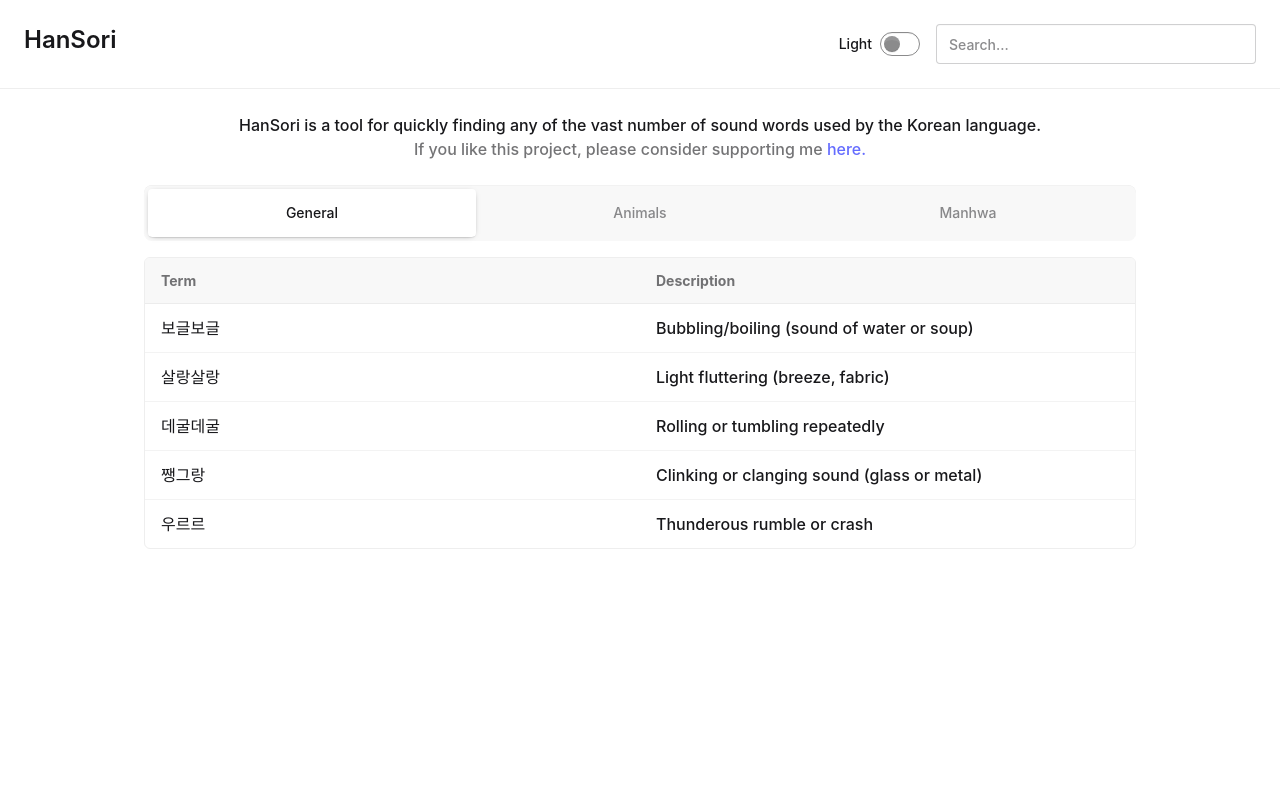
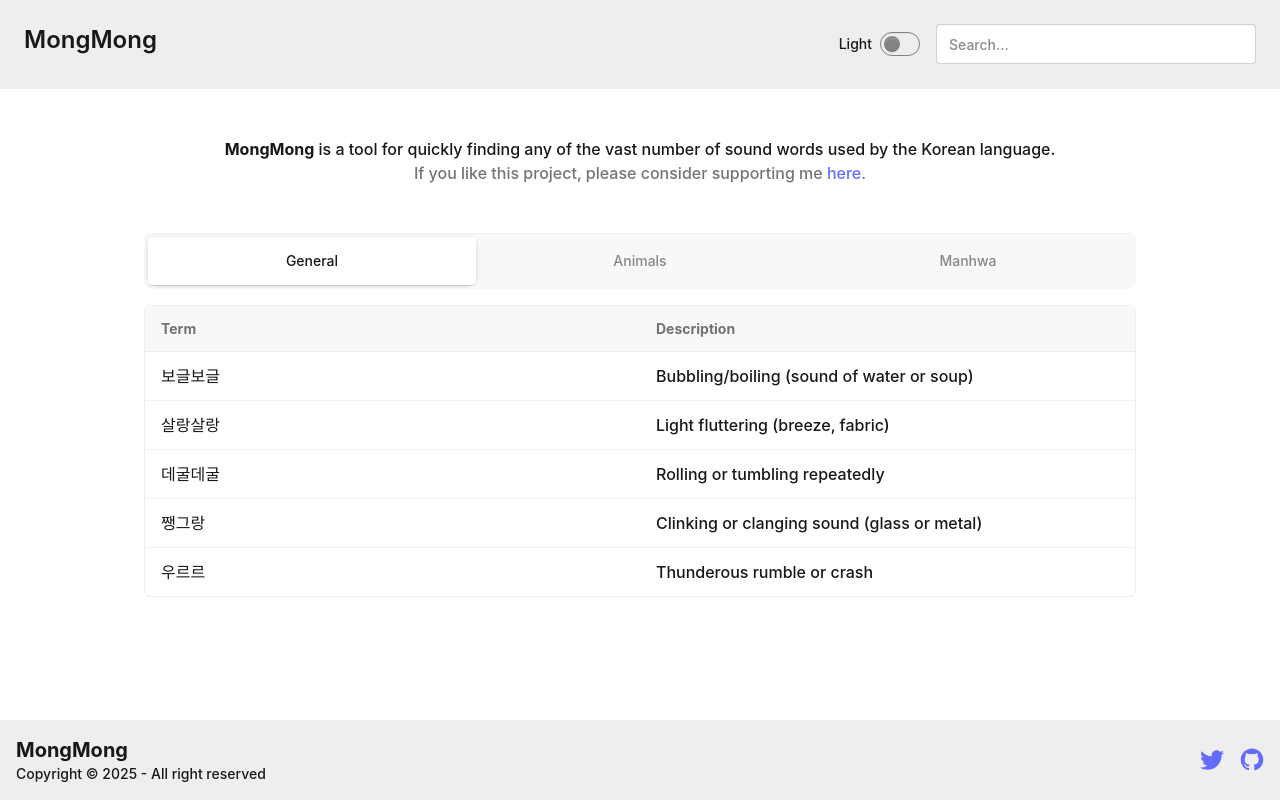
Before and after one commit to wjbetech/soriproject, a React (Vite) app: page / in a window 1280 px wide. Built offline with nearby package versions, Linux system fonts and the light colour scheme.

Commit message:
first footer component iteration complete - dead links currently

```diff
--- a/index.html
+++ b/index.html
@@ -8,7 +8,7 @@
       content="width=device-width, initia
     l-scale=1.0" />
     <link href="/src/style.css" rel="stylesheet" />
-    <title>HanSori</title>
+    <title>MongMong | Korean sound word archive.</title>
   </head>
   <body>
     <div id="root"></div>
--- a/src/App.jsx
+++ b/src/App.jsx
@@ -2,16 +2,18 @@ import Navbar from "./components/Navbar";
 import Header from "./components/Header";
 import TableMenu from "./components/TableMenu";
 import Table from "./components/Table";
+import Footer from "./components/Footer";
 
 function App() {
   return (
-    <main className="min-h-screen text-base-content">
+    <main className="min-h-screen flex flex-col text-base-content">
       <Navbar />
       <Header />
-      <div className="px-4 max-w-5xl mx-auto">
+      <div className="px-4 max-w-5xl mx-auto flex-1">
         <TableMenu />
         <Table />
       </div>
+      <Footer />
     </main>
   );
 }
--- /dev/null
+++ b/src/components/Footer.tsx
@@ -0,0 +1,24 @@
+export default function Footer() {
+  return (
+    <footer className="footer sm:footer-horizontal bg-base-300 text-base-content items-center p-4">
+      <aside className="flex items-center gap-4">
+        <div className="flex flex-col">
+          <h3 className="font-bold text-xl">MongMong</h3>
+          <p className="text-sm">Copyright © {new Date().getFullYear()} - All right reserved</p>
+        </div>
+      </aside>
+      <nav className="grid-flow-col gap-4 md:place-self-center md:justify-self-end">
+        <a href="#" aria-label="Twitter" className="cursor-pointer">
+          <svg xmlns="http://www.w3.org/2000/svg" width="24" height="24" viewBox="0 0 24 24" className="fill-current">
+            <path d="M24 4.557c-.883.392-1.832.656-2.828.775 1.017-.609 1.798-1.574 2.165-2.724-.951.564-2.005.974-3.127 1.195-.897-.957-2.178-1.555-3.594-1.555-3.179 0-5.515 2.966-4.797 6.045-4.091-.205-7.719-2.165-10.148-5.144-1.29 2.213-.669 5.108 1.523 6.574-.806-.026-1.566-.247-2.229-.616-.054 2.281 1.581 4.415 3.949 4.89-.693.188-1.452.232-2.224.084.626 1.956 2.444 3.379 4.6 3.419-2.07 1.623-4.678 2.348-7.29 2.04 2.179 1.397 4.768 2.212 7.548 2.212 9.142 0 14.307-7.721 13.995-14.646.962-.695 1.797-1.562 2.457-2.549z"></path>
+          </svg>
+        </a>
+        <a href="#" aria-label="GitHub" className="cursor-pointer">
+          <svg xmlns="http://www.w3.org/2000/svg" width="24" height="24" viewBox="0 0 24 24" className="fill-current">
+            <path d="M12 .5C5.73.5.75 5.48.75 11.75c0 4.93 3.19 9.1 7.61 10.57.56.1.77-.24.77-.54 0-.27-.01-1-.02-1.95-3.09.67-3.74-1.49-3.74-1.49-.5-1.27-1.22-1.61-1.22-1.61-.99-.68.08-.67.08-.67 1.1.08 1.68 1.13 1.68 1.13.97 1.66 2.54 1.18 3.16.9.1-.71.38-1.18.69-1.45-2.47-.28-5.07-1.23-5.07-5.48 0-1.21.43-2.2 1.13-2.98-.11-.28-.49-1.42.11-2.97 0 0 .92-.29 3.02 1.13a10.5 10.5 0 0 1 5.5 0c2.1-1.42 3.02-1.13 3.02-1.13.6 1.55.22 2.69.11 2.97.7.78 1.13 1.77 1.13 2.98 0 4.25-2.6 5.2-5.08 5.48.39.34.74 1.02.74 2.06 0 1.49-.01 2.69-.01 3.05 0 .3.2.65.78.54C20.06 20.85 23.25 16.68 23.25 11.75 23.25 5.48 18.27.5 12 .5z" />
+          </svg>
+        </a>
+      </nav>
+    </footer>
+  );
+}
--- a/src/components/Header.jsx
+++ b/src/components/Header.jsx
@@ -2,8 +2,11 @@ import React from "react";
 
 export default function Header() {
   return (
-    <div className="p-6 m-auto flex justify-center items-center w-full flex-col">
-      <p>HanSori is a tool for quickly finding any of the vast number of sound words used by the Korean language.</p>
+    <div className="px-6 py-12 m-auto flex justify-center items-center w-full flex-col">
+      <p>
+        <span className="font-bold">MongMong</span> is a tool for quickly finding any of the vast number of sound words
+        used by the Korean language.
+      </p>
       <p className="text-base-content/60">
         If you like this project, please consider supporting me <a href="#">here.</a>
       </p>
--- a/src/components/Navbar.jsx
+++ b/src/components/Navbar.jsx
@@ -16,8 +16,8 @@ export default function Navbar() {
   }, [theme]);
 
   return (
-    <div className="p-6 flex justify-between w-full border-b border-base-300">
-      <h2 className="font-semibold text-2xl">HanSori</h2>
+    <div className="p-6 flex justify-between w-full border-b border-base-300 bg-base-300">
+      <h2 className="font-semibold text-2xl">MongMong</h2>
       <div className="flex flex-row gap-4 items-center">
         <div className="flex flex-row gap-2 items-center">
           <label className="text-sm">{theme === "light" ? "Light" : "Dark"}</label>
```
